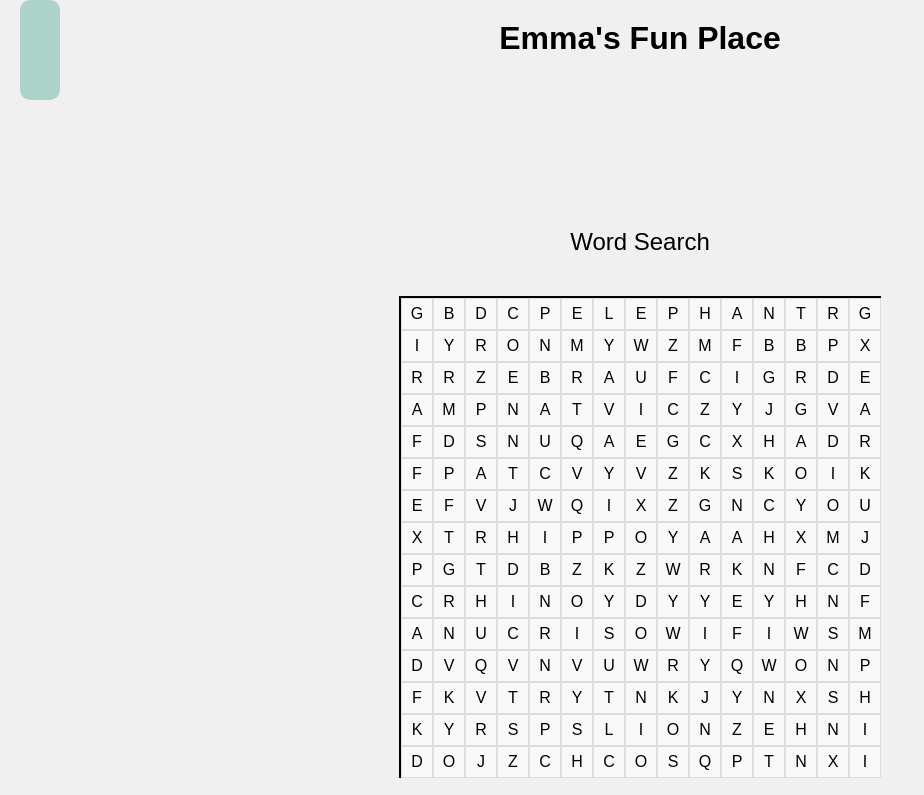
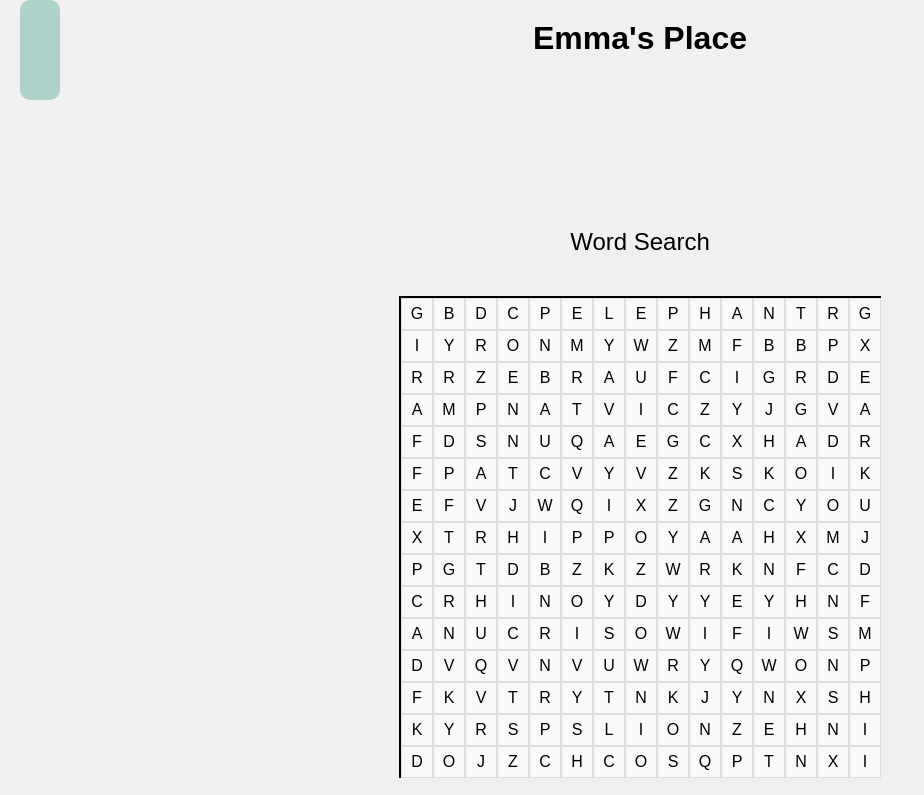
Before and after one commit to emma-fun/emma-fun.github.io, a plain HTML site: page index.html in a window 1280 px wide. Shown: the top 795 px of the page, without its empty margins (0-924 px from the left). Drawn offline with Linux system fonts and the light colour scheme.

Commit message:
Update index.html
emmas fun place - > emmas place

```diff
--- a/index.html
+++ b/index.html
@@ -193,7 +193,7 @@
 </head>
 <body>
 
-    <h1>Emma's Fun Place</h1>
+    <h1>Emma's Place</h1>
 
     <div class="content-wrapper">
         <!-- Word Search Game -->
```
